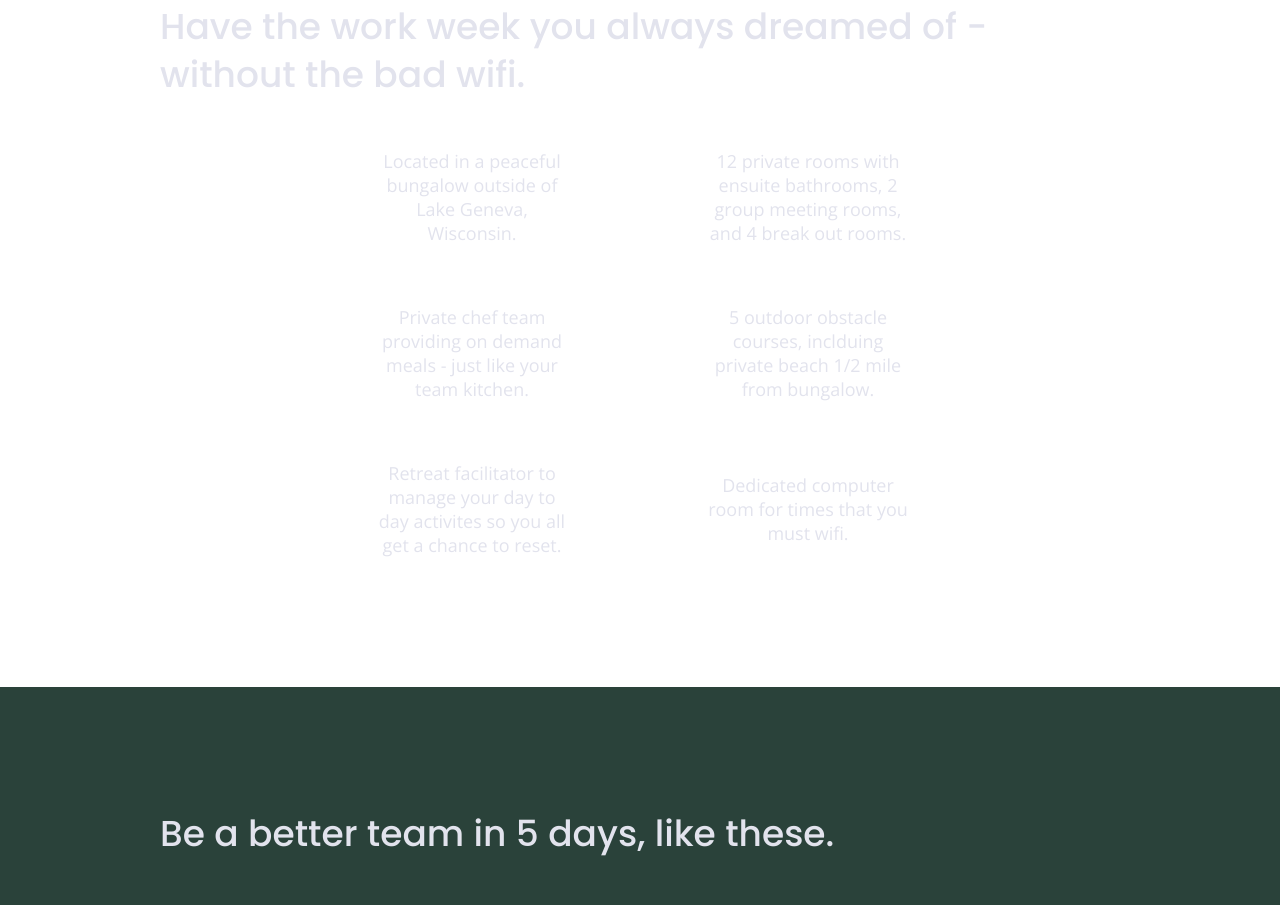
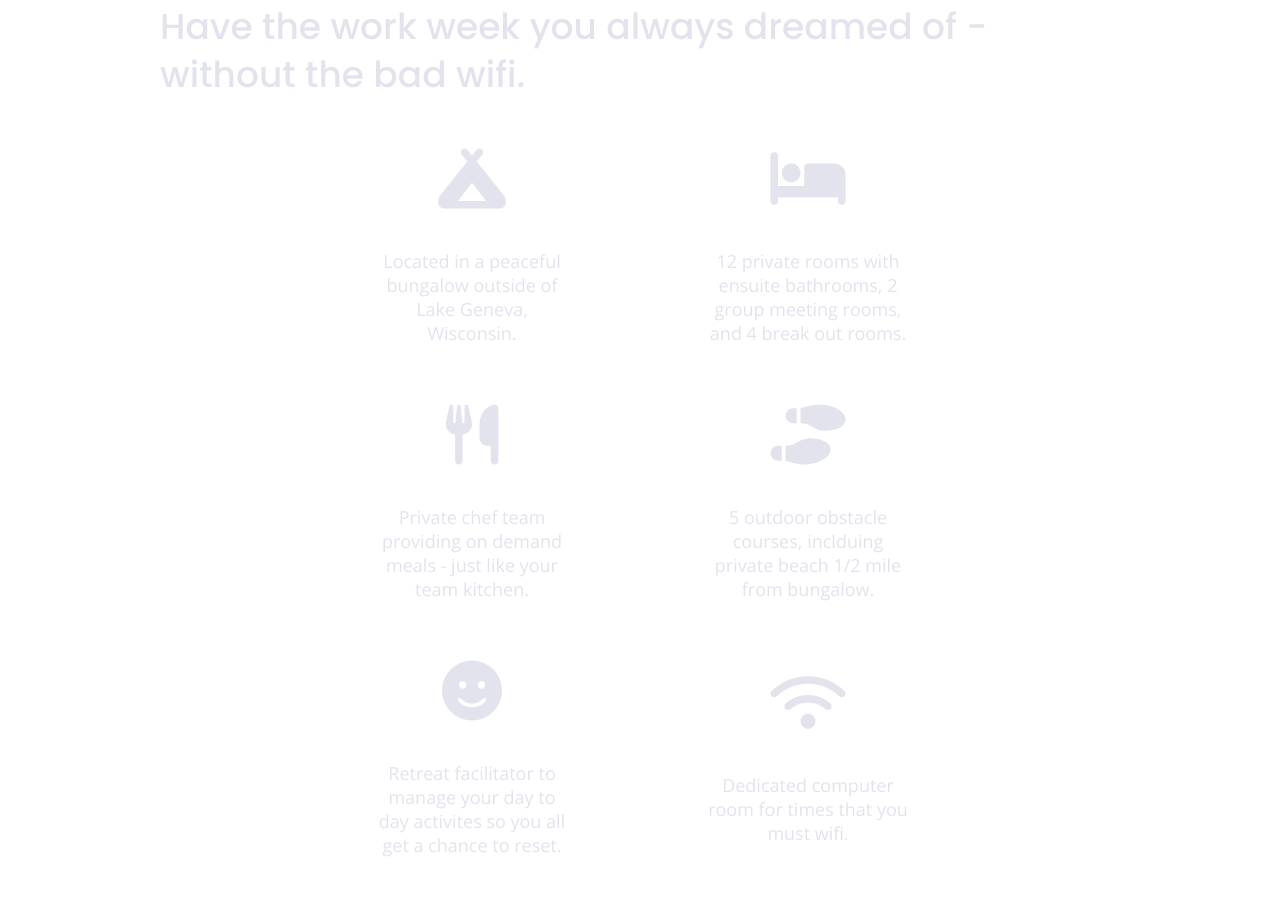
Before and after one commit to Nat-Vega/unplugged-retreat-project, a website: page index.html in a window 1280 px wide. Shown: the part 1134-2039 px from the top of the page. Drawn offline with nearby package versions, Linux system fonts and the light colour scheme.

Commit message:
Added font icons and font icons styles

```diff
--- a/css/main.css
+++ b/css/main.css
@@ -194,6 +194,7 @@ textarea {
     display: flex;
     justify-content: space-around;
     width: 100%;
+    padding-left: 0;
   }
   header nav ul li {
   font-size: 1.125em;
@@ -255,6 +256,14 @@ footer {
   margin-top: 30px;
   }
   /* Features */
+
+  .features i {
+	      font-size: 3.75em;
+        margin-bottom: 40px;
+        display: flex;
+        justify-content: center;
+        align-items: center;
+      }
 
   .features article {
     width: 55%;
--- a/index.html
+++ b/index.html
@@ -25,6 +25,8 @@
 <link rel="preconnect" href="https://fonts.googleapis.com">
 <link rel="preconnect" href="https://fonts.gstatic.com" crossorigin>
 <link href="https://fonts.googleapis.com/css2?family=Open+Sans:wght@300&display=swap" rel="stylesheet">
+<!-- Font Icons -->
+<script src="https://kit.fontawesome.com/6bd26f28e0.js" crossorigin="anonymous"></script>
 </head>
 <body>
 <header>
@@ -73,26 +75,32 @@
     <!-- Add your Features content here -->
       <article>
         <p class="fontawesome-icon"></p>
+        <i class="fas fa-campground"></i>
         <p class="features-item-description">Located in a peaceful bungalow outside of Lake Geneva, Wisconsin.</p>
       </article>
       <article>
         <p class="fontawesome-icon"></p>
+        <i class="fas fa-bed"></i>
         <p class="features-item-description">12 private rooms with ensuite bathrooms, 2 group meeting rooms, and 4 break out rooms.</p>
       </article>
       <article>
         <p class="fontawesome-icon"></p>
+        <i class="fas fa-utensils"></i>
         <p class="features-item-description">Private chef team providing on demand meals - just like your team kitchen.</p>
       </article>
       <article>
         <p class="fontawesome-icon"></p>
+        <i class="fas fa-shoe-prints"></i>
         <p class="features-item-description">5 outdoor obstacle courses, inclduing private beach 1/2 mile from bungalow.</p>
       </article>
       <article>
         <p class="fontawesome-icon"></p>
+        <i class="fas fa-smile"></i>
         <p class="features-item-description">Retreat facilitator to manage your day to day activites so you all get a chance to reset.</p>
       </article>
       <article>
         <p class="fontawesome-icon"></p>
+        <i class="fas fa-wifi"></i>
         <p class="features-item-description">Dedicated computer room for times that you must wifi.</p>
       </article>
     </div>
```
Also changed, not shown: about/index.html (+2 -0 lines), faq/index.html (+2 -0 lines).
